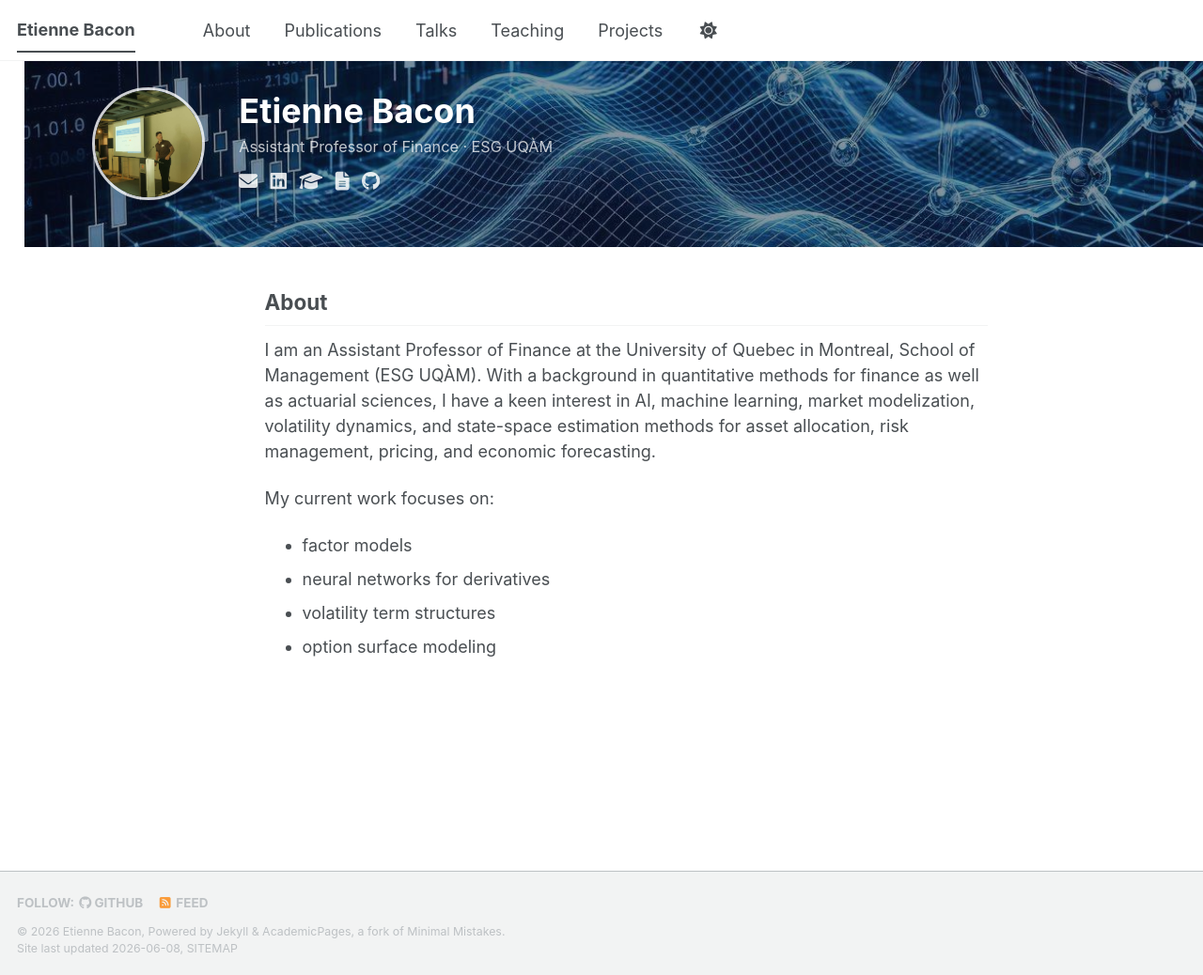
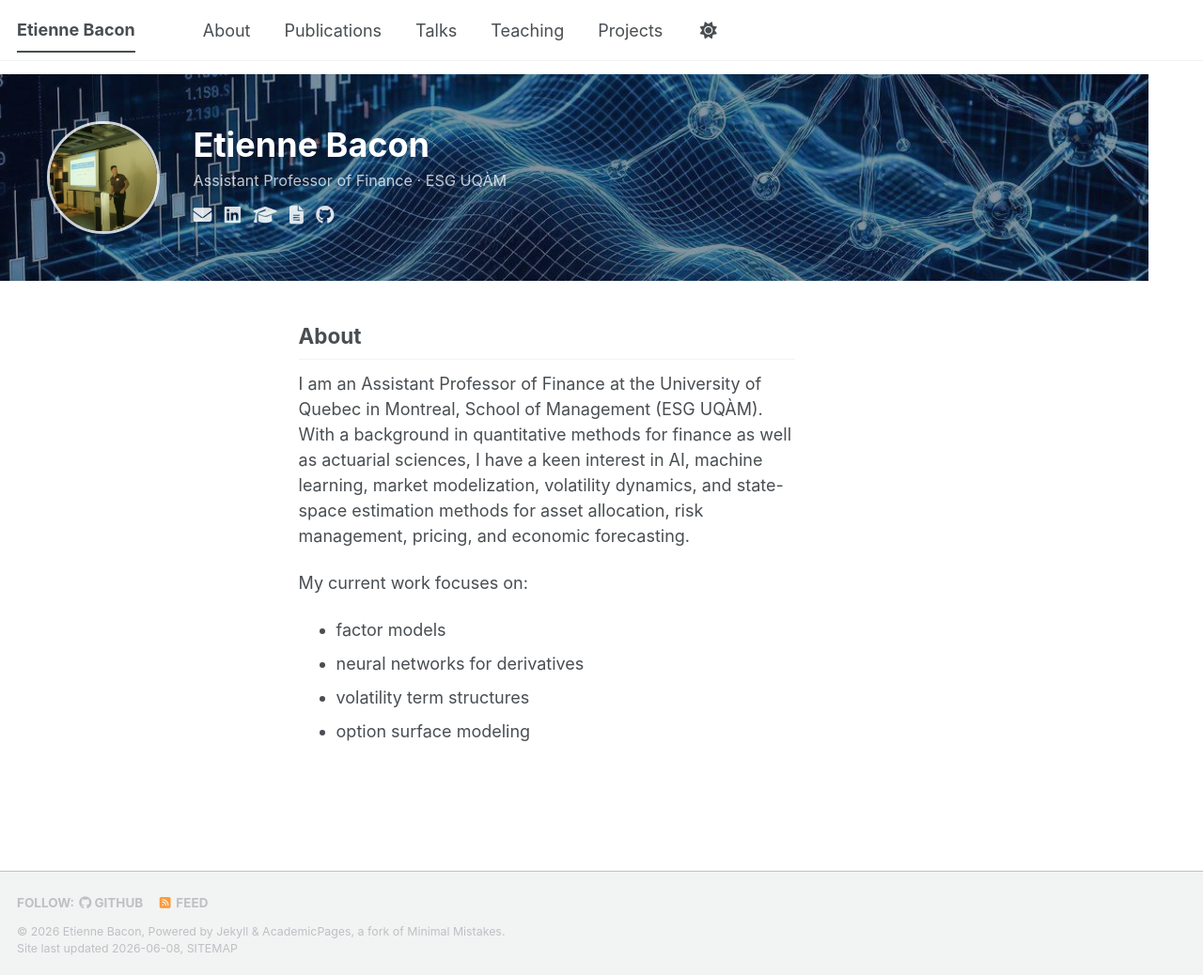
Before and after one commit to EtienneBacon/EtienneBacon.github.io, a Jekyll site: the page built from _pages/about.md, in a window 1280 px wide and 1038 px high. Shown: the whole window at 94% size. Built offline with Jekyll 4.4.1, drawn with Linux system fonts in a browser that asks for light colours; a script bundle is joined from its source files by our own code; library files that are not in the unit come from our copies.

Commit message:
Update main.scss

```diff
--- a/assets/css/main.scss
+++ b/assets/css/main.scss
@@ -121,3 +121,20 @@
 .page__inner-wrap {
   margin-top: 0 !important;
 }
+
+/* ── Remove gap between nav and hero ── */
+.masthead {
+  margin-bottom: 0 !important;
+}
+
+/* ── Hero content positioning ── */
+.hero-banner {
+  padding: 0 6rem;
+}
+
+/* ── Narrow the about section ── */
+.page__content {
+  max-width: 600px;
+  margin: 2rem auto;
+  padding: 0 2rem;
+}
```
